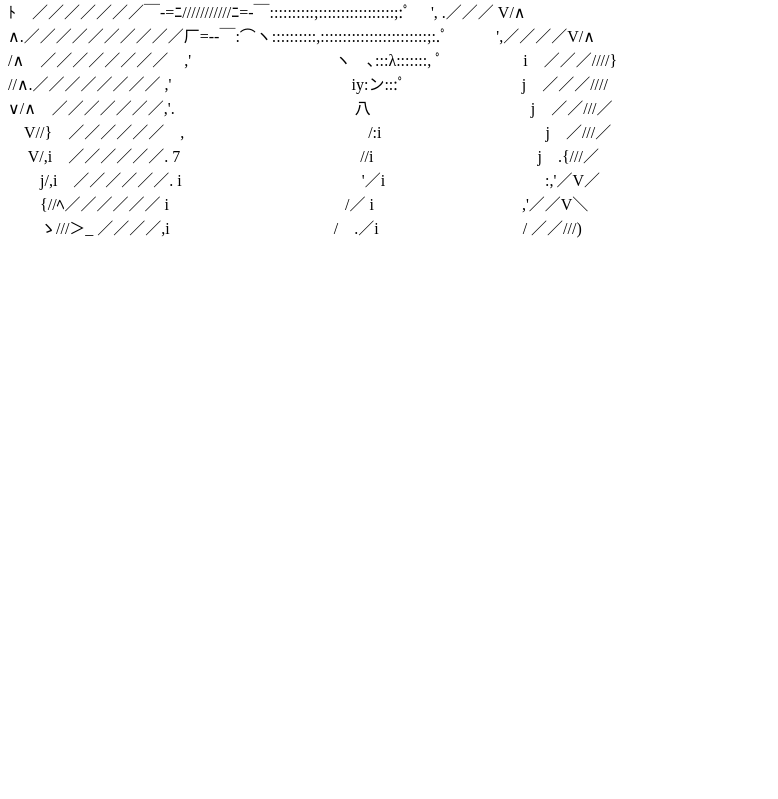
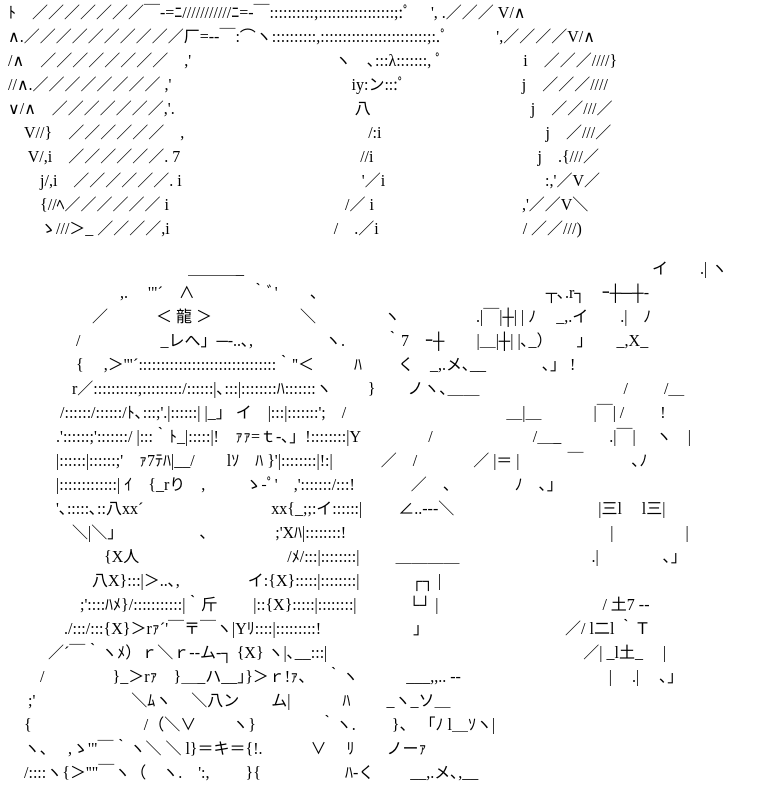
Before and after one commit to EthanNote/best_th_aamatome, a plain HTML site: page index.html in a window 1280 px wide. Shown: the part 6681-7480 px from the top of the page, without its empty margins (0-778 px from the left). Before the commit the page ends 6936 px from the top, so only its background shows below. Drawn offline with Linux system fonts and the light colour scheme.

Commit message:
Update index.html

```diff
--- a/index.html
+++ b/index.html
@@ -300,5 +300,28 @@ font-family: "MS PGothic"
 　　j/,i　／／／／／／. i　　　　　　　　　　　 '／i　　　　　　　　　　:,'／V／
 　　{//ﾍ／／／／／／ i　　　　　　　　　　　/／ i　　　　　　　　　 ,'／／V＼
 　　ゝ///＞_ ／／／／,i　　　　　　　　　　 /　.／i　　　　　　　　　/ ／／///)</pre>
+
+<pre>　　　　　　　　　　　 ＿＿＿_　　　　　　　　　　　　　　　　　　　　　　　　 　 イ　　.| ヽ
+　　　　　　　,.　 '"´　∧　　 　 ｀ﾞ'　　、　　　　　　　　　　　 　　　┬､.r┐　ｰ┼─┼‐
+　　　　　 ／　　　＜ 龍 ＞　　 　　　 ＼ 　　　　ヽ　　 　 　 .|￣|┼| | ﾉ　 _,.イ　　.|　ﾉ
+　　　　 /　　　　　_レへ」─-..､,　　 　　 ヽ.　 　 ｀7　ｰ┼　　|＿|┼| |､_）　　」　　_,X_
+　　　　 { 　,＞'"´:::::::::::::::::::::::::::::::｀''＜　 　 ﾊ　 　く　_,.メ､__　　 　 ､」 !
+　　　　r／::::::::::;:::::::::/::::::|､:::|::::::::ﾊ:::::::ヽ 　　}　　ノヽ､＿＿　　　　　　　　　/　　 /＿
+　　　 /::::::/::::::/ﾄ､:::;'.|::::::| |_」 イ　|:::|:::::::';　/　　　　　　　　　　＿|＿　 　　|￣| /　 　!
+　　　.'::::::;':::::::/ |:::｀ﾄ_|:::::|!　ｧｧ=ｔ-､」!::::::::|Y　　　　 /　　　　　　 /＿_　　　.|￣|　 ヽ　|
+　　　|::::::|::::::;'　ｧ7ﾃﾊ|__/　　lｿ　ﾊ }'|::::::::|!:|　　　／　/　　 　 ／ |＝ |　　　￣　　　､ﾉ
+　　　|:::::::::::::| ｲ　{_rり　, 　 　ゝ-ﾟ'　,':::::::/:::!　　 　 ／　、　　　　ﾉ　､」
+　　　'､:::::､::八xx´　　　　　　　　xx{_;;:イ::::::|　　 ∠..-‐‐＼　　　　　　　　　|三l　 l三|
+　　　　＼|＼」　　　　　 、　　　　 ;'Xﾊ|::::::::!　　　　　　　　　　　　　　　 　 |　　　 　 |
+　　　　　　{X人　　　　　　　　　 /ﾒ/:::|::::::::|　　 ＿＿＿＿　　　　　　　　 .|　　　　､」
+　　　　　 八X}:::|＞..､,　　　 　イ:{X}:::::|::::::::|　　　 ┌┐ |
+　　　 　 ;'::::ﾊﾒ}/:::::::::::|｀斤　　 |::{X}:::::|::::::::|　　　 └┘ |　　　　　　　　　　 / 土7 --
+　　 　 ./:::/:::{X}＞rｧ´'￣〒￣ヽ|Yﾘ::::|:::::::::!　 　 　　 　」　　　　　　　　　／/ l二l ｀Ｔ
+　 　 ／´￣｀ヽﾒ）ｒ＼ｒ‐-ム-┐ {X} ヽ|､__:::|　　　　　　　　　　　　　　　　／| _l土_　 |
+　　/　　　 　}_＞rｧ　}＿_ハ__」}＞ｒ!ｧ、　 ｀ヽ　　　___,,.. -‐　　　　　　　　　 |　 .|　 ､」
+　 ;'　　　　　　＼ﾑヽ　 ＼八ン　　ム|　　 　ﾊ　　 _ヽ_ソ＿
+　{　　　　　　　/（＼∨　　 ヽ}　　　　｀ヽ. 　　}、 「ﾉ l＿ｿヽ|
+　ヽ､　 ,ゝ'"￣｀ヽ＼ ＼ l}＝キ＝{!.　　　∨　 ﾘ　　ノーｧ
+　/::::ヽ{＞''"￣ヽ（　ヽ.　':,　　 }{　　　　　 ﾊ‐く　　 __,.メ､,__</pre>
 </body>
 </html>
```
